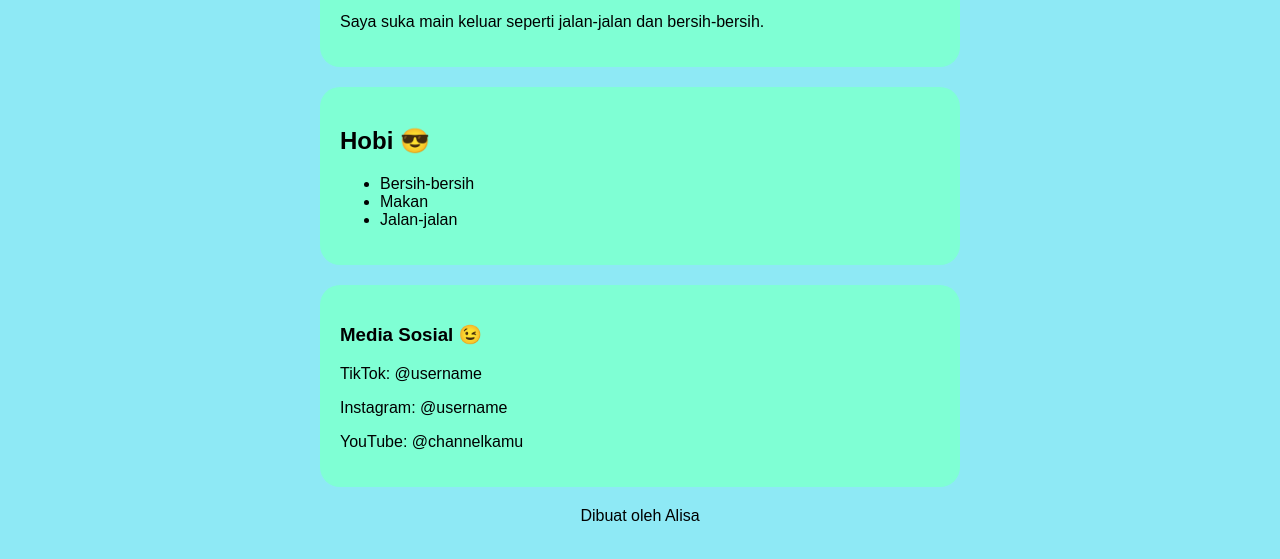
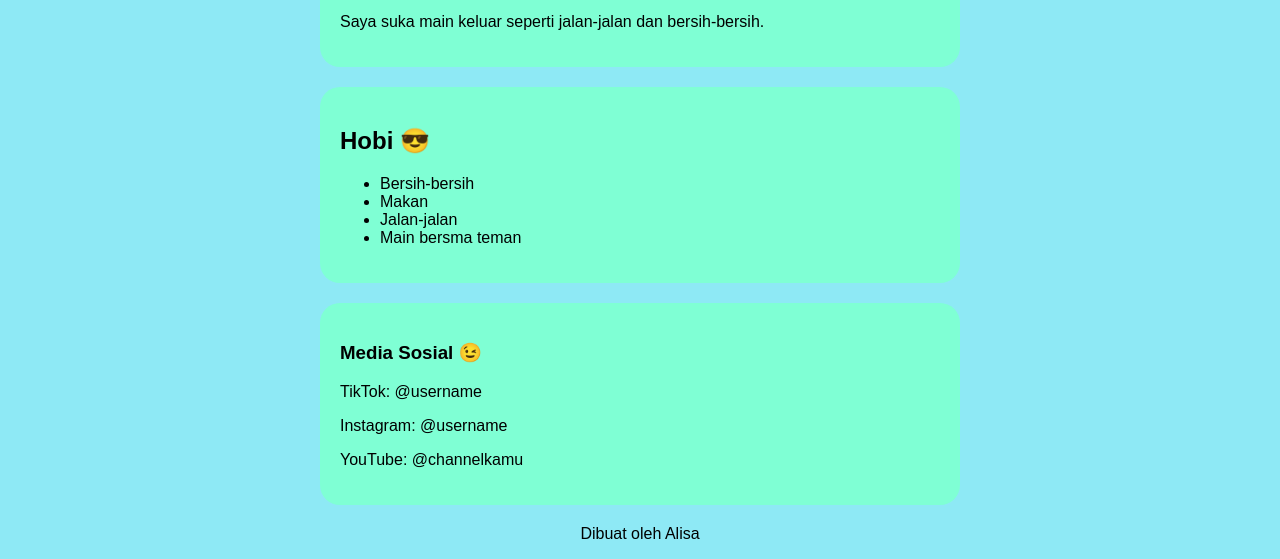
Before and after one commit to alisanurandini/alisanurandini.github.io, a plain HTML site: page html_basic/index.html in a window 1280 px wide. Shown: the part 332-891 px from the top of the page. Drawn offline with Linux system fonts and the light colour scheme.

```diff
--- a/html_basic/index.html
+++ b/html_basic/index.html
@@ -54,6 +54,7 @@
             <li>Bersih-bersih</li>
             <li>Makan</li>
             <li>Jalan-jalan</li>
+            <li>Main bersma teman</li>
         </ul>
     </section>
 
```
